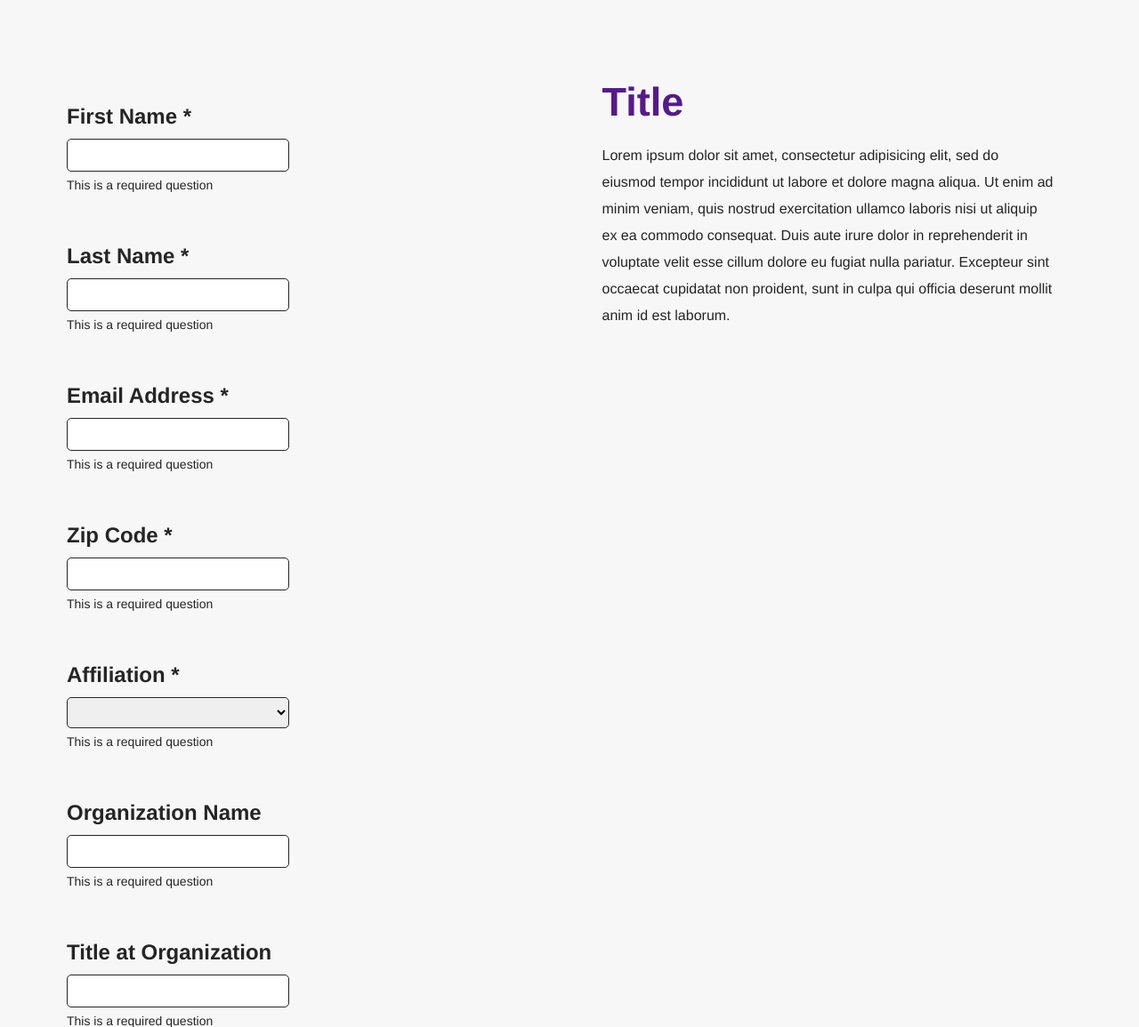
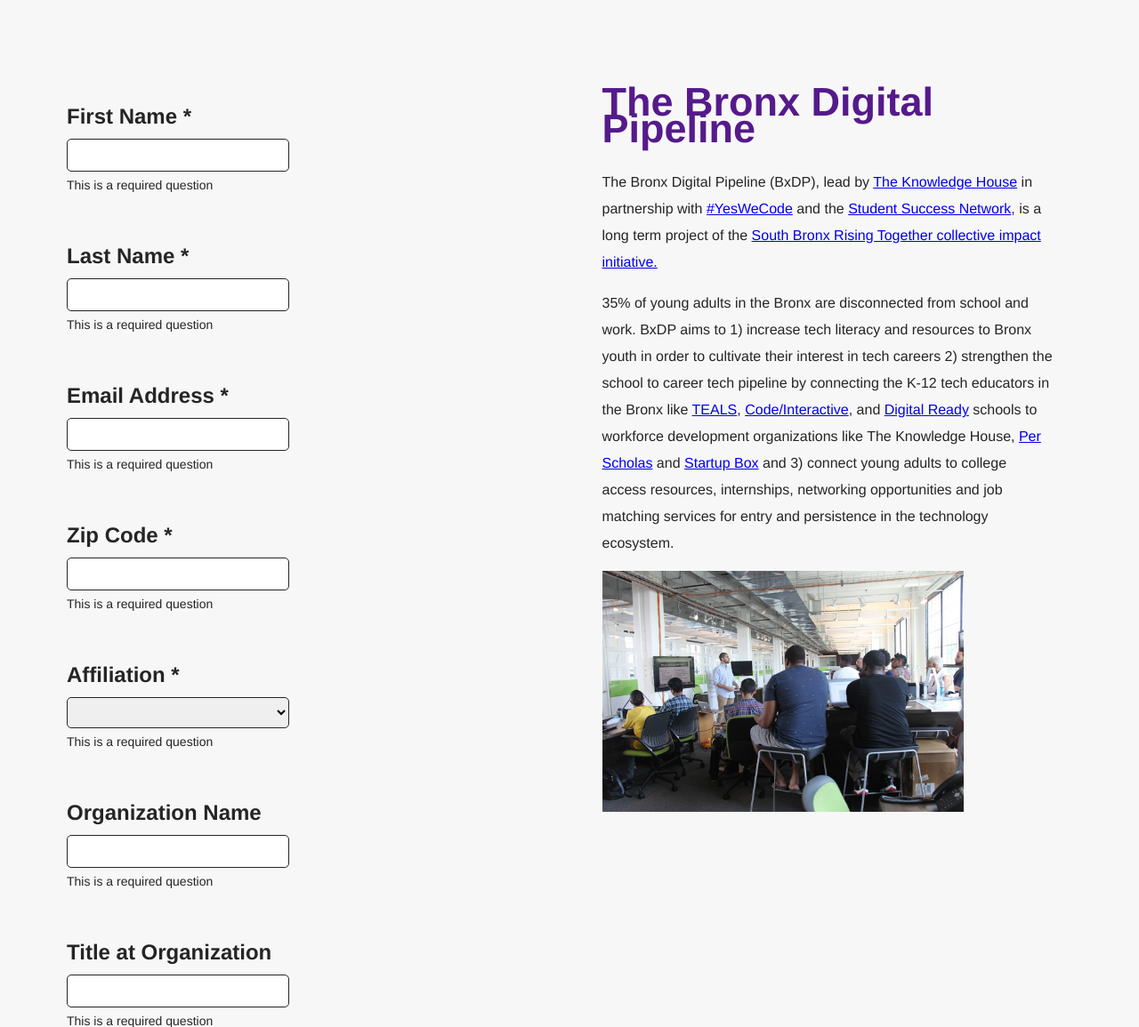
Before and after one commit to joeknows718/bxd-splash, a Flask app: page / in a window 1280 px wide. Shown: the part 700-1855 px from the top of the page at 89% size. Run offline with Flask 2, Linux system fonts and the light colour scheme; parts of the project's set-up code (start-up, migrations or seed data) failed here and were passed over; some libraries are stand-ins or nearby versions.

Commit message:
mad updates gform embed aand customized

```diff
--- a/app/static/style.css
+++ b/app/static/style.css
@@ -133,6 +133,10 @@ h2{
 	margin-top: 0;
 }
 
+.content img{
+	width:80%;
+	margin: 0 auto;
+}
 
 /* Contact Page */
 
--- a/app/templates/index.html
+++ b/app/templates/index.html
@@ -5,7 +5,9 @@
 	<div class="header-img">
 	</div>
 	<div class="logo">
-		<img id="logos" src="{{ url_for('static', filename='graffiti_dondi_large.png') }}">
+		<a href="{{ url_for('index') }}">
+			<img id="logos" src="{{ url_for('static', filename='graffiti_dondi_large.png') }}">
+		</a>
 	</div>
 	<div class="nav">
 		<ul>
@@ -253,13 +255,14 @@
 		</form>
 	</div>
 	<div class="content">
-		<h1>Title</h1>
-		<p>Lorem ipsum dolor sit amet, consectetur adipisicing elit, sed do eiusmod
-		tempor incididunt ut labore et dolore magna aliqua. Ut enim ad minim veniam,
-		quis nostrud exercitation ullamco laboris nisi ut aliquip ex ea commodo
-		consequat. Duis aute irure dolor in reprehenderit in voluptate velit esse
-		cillum dolore eu fugiat nulla pariatur. Excepteur sint occaecat cupidatat non
-		proident, sunt in culpa qui officia deserunt mollit anim id est laborum.</p>
+		<h1>The Bronx Digital Pipeline</h1>
+		<p>
+			The Bronx Digital Pipeline (BxDP), lead by <a href="http://theknowledgehouse.org">The Knowledge House</a> in partnership with <a href="http://yeswecode">#YesWeCode</a> and the <a href="http://www.ssn-nyc.org/">Student Success Network</a>, is a long term project of the <a href="http://risingtogether.org/">South Bronx Rising Together collective impact initiative.</a>
+		</p>
+		<p>
+			35% of young adults in the Bronx are disconnected from school and work. BxDP aims to 1) increase tech literacy and resources to Bronx youth in order to cultivate their interest in tech careers 2) strengthen the school to career tech pipeline by connecting the K-12 tech educators in the Bronx like <a href="https://www.tealsk12.org/">TEALS</a>, <a href="http://www.weare.ci/programs/code-interactive/">Code/Interactive</a>, and <a href="http://digitalready.net/">Digital Ready</a> schools to workforce development organizations like The Knowledge House, <a href="http://perscholas.org/">Per Scholas</a> and <a href="http://www.sbsq.org/">Startup Box</a> and 3) connect young adults to college access resources, internships, networking opportunities and job matching services for entry and persistence in the technology ecosystem.
+		</p>
+		<img src="{{ url_for('static', filename='workshop.jpeg') }}">
 	</div>
 </div>
 {% endblock %}
```
Also changed, not shown: app/static/workshop.jpeg (added), 3 other files.
